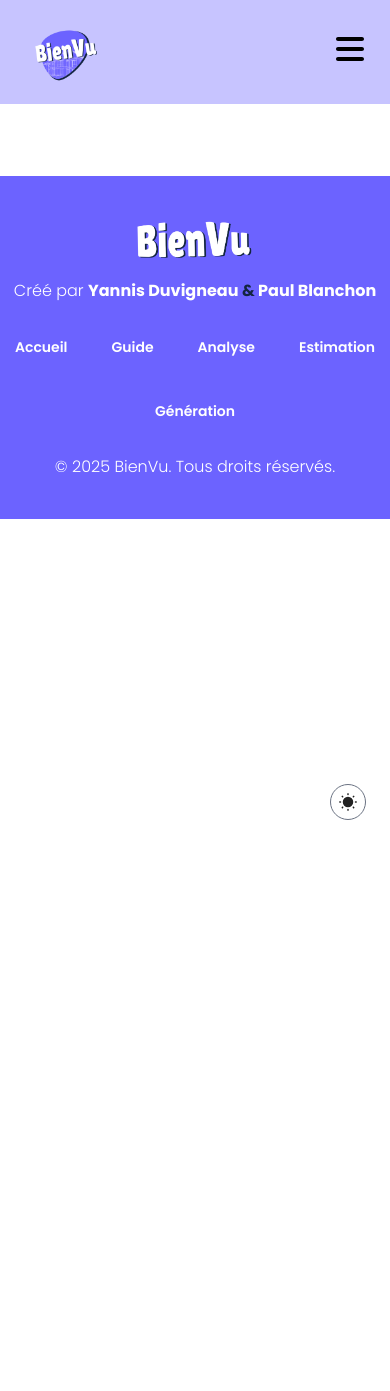
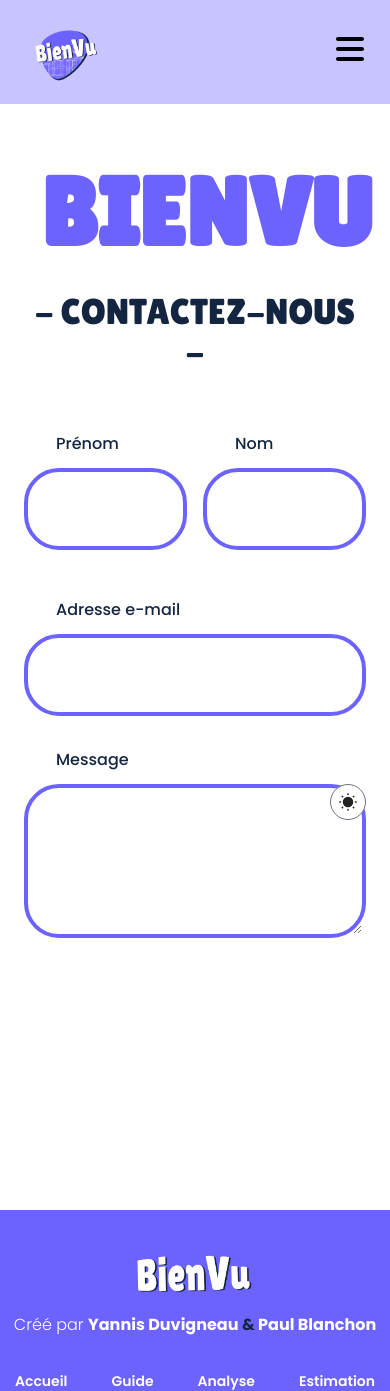
Before and after one commit to yannisduvignau/project-bien-vu-front, a React (Vite) app: page /contact in a window 390 px wide. Shown: the top 1391 px of the page. Before the commit the page ends 844 px from the top, so only its background shows below. Built offline with nearby package versions, Linux system fonts and the light colour scheme.

Commit message:
Added contact form

```diff
--- a/src/App.css
+++ b/src/App.css
@@ -33,7 +33,8 @@ body{
 h1,
 h2,
 h3,
-p {
+p,
+label {
   color: var(--secondary-color);
   margin: 0;
   padding: 0;
@@ -206,3 +207,16 @@ footer nav li a:hover {
   opacity: 0.6;
   transform: translateY(-5px);
 }
+
+/* Contact Form */
+
+.contact-form input,
+.contact-form textarea {
+  color: var(--secondary-color);
+}
+
+.contact-form:focus,
+.contact-form *:focus {
+  outline: none !important;
+  box-shadow: none !important;
+}
--- a/src/routes/routes.tsx
+++ b/src/routes/routes.tsx
@@ -6,6 +6,8 @@ import { IRoute } from "@interfaces/types";
 const Analyse = lazy(() => import("@views/Analyse"));
 const Estimation = lazy(() => import("@views/Estimation"));
 const Generation = lazy(() => import("@views/Generation"));
+const Contact = lazy(() => import("@views/Contact"));
+// const Traitements = lazy(() => import("@views/Traitements"));
 const Home = lazy(() => import("@views/Home"));
 const NotFound = lazy(() => import("@views/NotFound"));
 
@@ -14,6 +16,10 @@ export const routes: IRoute[] = [
   { path: "/analyse", element: <Analyse /> },
   { path: "/estimation", element: <Estimation /> },
   { path: "/generation", element: <Generation /> },
+  { path: "/contact", element: <Contact />},
+  // { path: "/analyse", element: <Traitements handleTraitement={postAnalyse} title="Analyser l'annonce" buttonTitle="Analyser" resultTitle="Résultat de l'analyse"/> },
+  // { path: "/estimation", element: <Traitements handleTraitement={postEstimation} title="Estimation de l'annonce" buttonTitle="Estimer" resultTitle="Résultat de l'estimation"/> },
+  // { path: "/generation", element: <Traitements handleTraitement={postGeneration} title="Génération d'une annonce" buttonTitle="Générer" resultTitle="Résultat de la génération"/> },
   { path: "*", element: <NotFound /> },
 ];
 
--- /dev/null
+++ b/src/views/Contact.tsx
@@ -0,0 +1,120 @@
+import { useState } from "react";
+import { motion } from "framer-motion";
+
+const Contact = () => {
+    const text = "BienVu";
+  const [formData, setFormData] = useState({
+    firstName: "",
+    lastName: "",
+    email: "",
+    message: "",
+  });
+
+  const [errors, setErrors] = useState<{ [key: string]: string }>({});
+
+  const handleChange = (e: React.ChangeEvent<HTMLInputElement | HTMLTextAreaElement>) => {
+    setFormData({ ...formData, [e.target.name]: e.target.value });
+  };
+
+  const validate = () => {
+    let newErrors: { [key: string]: string } = {};
+    if (!formData.firstName.trim()) newErrors.firstName = "Le prénom est requis";
+    if (!formData.lastName.trim()) newErrors.lastName = "Le nom est requis";
+    if (!formData.email.trim()) {
+      newErrors.email = "L'email est requis";
+    } else if (!/\S+@\S+\.\S+/.test(formData.email)) {
+      newErrors.email = "Email invalide";
+    }
+    if (!formData.message.trim()) newErrors.message = "Le message est requis";
+
+    setErrors(newErrors);
+    return Object.keys(newErrors).length === 0;
+  };
+
+  const handleSubmit = (e: React.FormEvent) => {
+    e.preventDefault();
+    if (validate()) {
+      console.log("Formulaire soumis", formData);
+      alert("Votre message a bien été envoyé !");
+      setFormData({ firstName: "", lastName: "", email: "", message: "" });
+    }
+  };
+
+  return (
+    <div className="max-w-4xl mx-auto mt-35 p-6 ">
+       <h1 className="!text-8xl font-bold text-exerg flex !ml-4 !mb-8">
+        {text.split("").map((letter, index) => (
+        <motion.span
+          key={index}
+          initial={{ opacity: 0, y: 10 }}
+          animate={{ opacity: 1, y: 0 }}
+          transition={{ delay: index * 0.1, duration: 0.3 }}
+        >
+          {letter}
+        </motion.span>
+      ))}
+    </h1>
+      <h2 className="text-gray-600 !mb-15 text-center !text-4xl">- Contactez-nous -</h2>
+
+      <form onSubmit={handleSubmit} className="space-y-4 contact-form">
+        <div className="grid grid-cols-2 gap-4">
+          <div>
+            <label className="block text-l font-medium !ml-8 !mb-3">Prénom</label>
+            <input
+              type="text"
+              name="firstName"
+              value={formData.firstName}
+              onChange={handleChange}
+              className="mt-1 block w-full p-2 border bg-around focus:ring focus:ring-blue-200 !mb-8"
+            />
+            {errors.firstName && <p className="text-red-500 text-xs">{errors.firstName}</p>}
+          </div>
+          <div>
+            <label className="block text-l font-medium !ml-8 !mb-3">Nom</label>
+            <input
+              type="text"
+              name="lastName"
+              value={formData.lastName}
+              onChange={handleChange}
+              className="mt-1 block w-full p-2 border bg-around focus:ring focus:ring-blue-200 !mb-8"
+            />
+            {errors.lastName && <p className="text-red-500 text-xs">{errors.lastName}</p>}
+          </div>
+        </div>
+
+        <div>
+          <label className="block text-l font-medium !ml-8 !mb-3">Adresse e-mail</label>
+          <input
+            type="email"
+            name="email"
+            value={formData.email}
+            onChange={handleChange}
+            className="mt-1 block w-full p-2 border bg-around  rounded-md focus:ring focus:ring-blue-200 !mb-8"
+          />
+          {errors.email && <p className="text-red-500 text-xs">{errors.email}</p>}
+        </div>
+
+        <div>
+          <label className="block text-l font-medium !ml-8 !mb-3">Message</label>
+          <textarea
+            name="message"
+            rows={4}
+            value={formData.message}
+            onChange={handleChange}
+            className="mt-1 block w-full p-2 border bg-around  rounded-md !mb-8"
+          />
+          {errors.message && <p className="text-red-500 text-xs">{errors.message}</p>}
+        </div>
+
+        <button
+          type="submit"
+          className="btn btn-secondary !text-white py-2 rounded-md transition"
+        >
+          Envoyer
+        </button>
+      </form>
+    </div>
+  );
+};
+
+export default Contact;
--- a/src/views/components/Header.tsx
+++ b/src/views/components/Header.tsx
@@ -61,6 +61,10 @@ const Header: React.FC<HeaderProps> = ({ pagesLinks }) => {
             <img src={menuIcon} alt="Menu" className="h-8 w-8" />
           </button>
         </div>
+
+        <Link to="/contact" className="btn btn-secondary max-md:hidden md:justify-self-end flex items-center hover:scale-105">
+          <p className="text-light">Contact</p>
+        </Link>
       </div>
 
       {isMobileMenuOpen && (
```
Also changed, not shown: src/App.tsx (line endings or trailing spaces), 1 other file (tests, documents, lock files or other folders).
